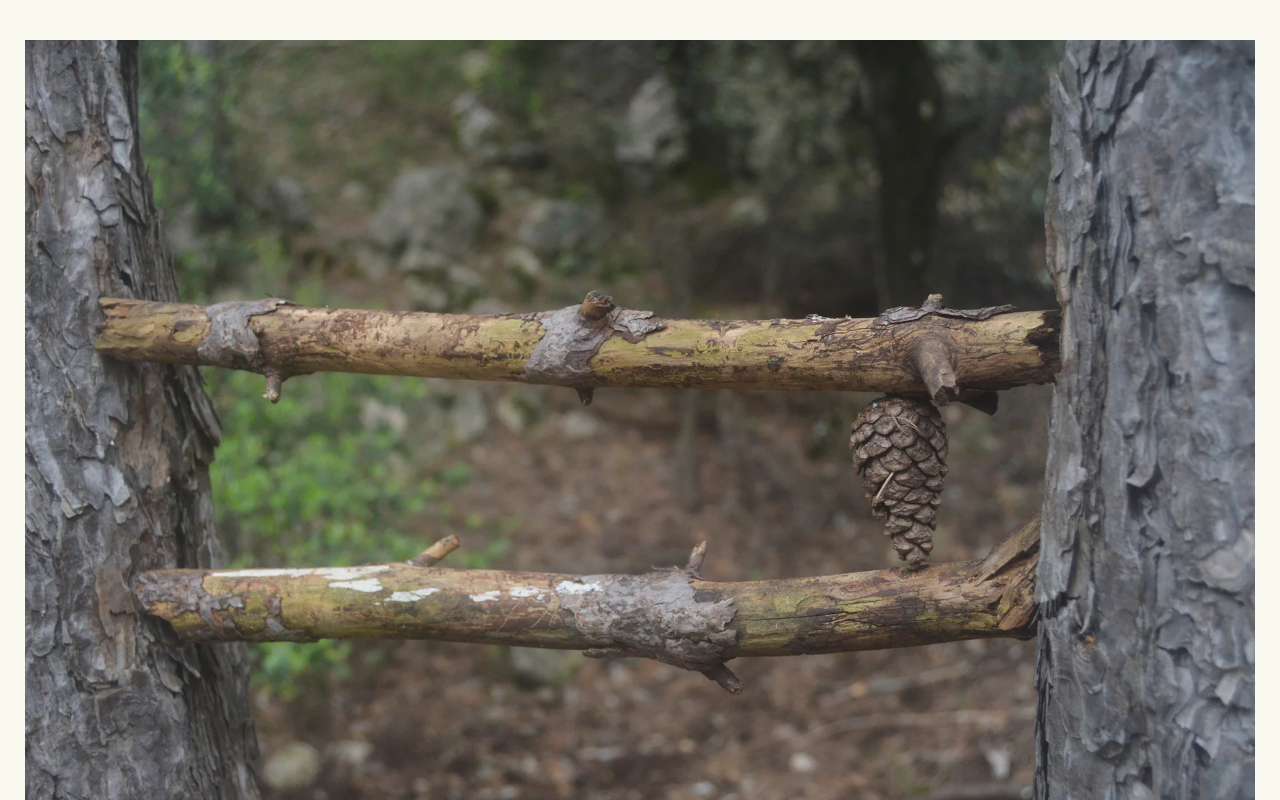
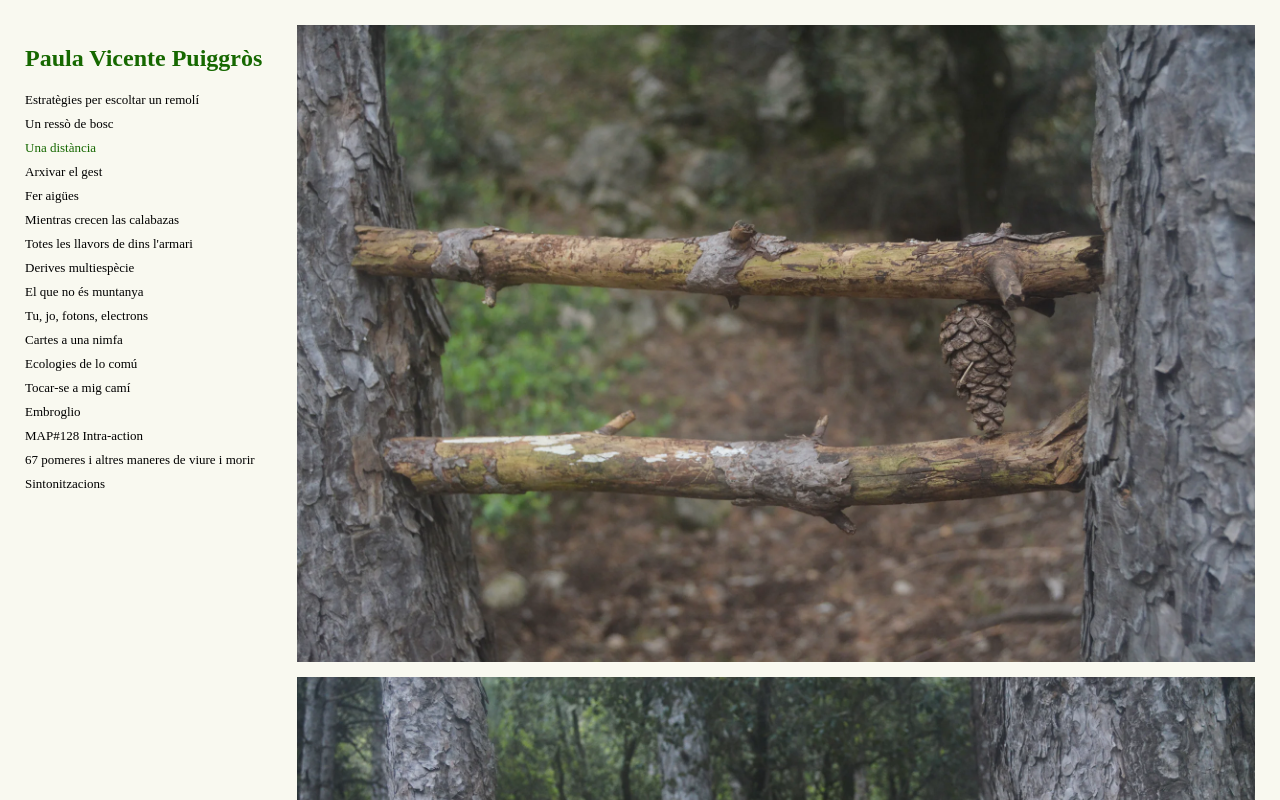
Before and after one commit to paulavicentepuiggros/website, a plain HTML site: page distancia.html in a window 1280 px wide. Shown: the top 800 px of the page. Drawn offline with Linux system fonts and the light colour scheme.

Commit message:
index comú + text + petit

```diff
--- a/distancia.html
+++ b/distancia.html
@@ -5,12 +5,37 @@
     <meta name="viewport" content="width=device-width, initial-scale=1.0">
     <title>Document</title>
 </head>
-<link rel="stylesheet" href="style.css">
+<link rel="stylesheet" href="style2.css">
 <body>
-    <img src="imagen/2.webp"  alt="refugi">
-    <img src="imagen/3.webp" alt="refugi">
-    <img src="imagen/5.webp" alt="refugi" height="400">
-    <img src="imagen/6.webp" alt="refugi">
+
+    <div class="columna-texto">
+        <h2><a href="index.html">Paula Vicente Puiggròs</a></h2>
+        <input type="checkbox" id="toggle-menu" class="menu-check">
+        <label for="toggle-menu" class="menu-boto">Projectes</label>
+        <p>Estratègies per escoltar un remolí</p>
+        <p>Un ressò de bosc</p>
+        <p><a href="distancia.html">Una distància</a></p>
+        <p>Arxivar el gest</p>
+        <p>Fer aigües</p>
+        <p>Mientras crecen las calabazas</p>
+        <p>Totes les llavors de dins l'armari</p>
+        <p>Derives multiespècie</p>
+        <p>El que no és muntanya</p>
+        <p>Tu, jo, fotons, electrons</p>
+        <p>Cartes a una nimfa</p>
+        <p>Ecologies de lo comú</p>
+        <p>Tocar-se a mig camí</p>
+        <p>Embroglio</p>
+        <p>MAP#128 Intra-action</p>
+        <p>67 pomeres i altres maneres de viure i morir</p>
+        <p>Sintonitzacions</p>
+    </div>
+    <div class="columnas">
+        <img src="imagen/2.webp"  alt="refugi">
+        <img src="imagen/3.webp" alt="refugi">
+        <img src="imagen/5.webp" alt="refugi" height="400">
+        <img src="imagen/6.webp" alt="refugi">
+     </div>
 
 </body>
 </html>
--- a/style1.css
+++ b/style1.css
@@ -28,9 +28,11 @@ body {
 .columna-texto p:first-of-type {
     margin-top: 0;
 }
-
+p {
+     font-size: 13px;
+}
 a, a:visited {
-    color: #166800;
+    color: #041500;
     text-decoration: none;
 }
 
--- /dev/null
+++ b/style2.css
@@ -0,0 +1,108 @@
+body {
+    background-color: #f9f9f0;
+    color: #000000;
+    margin: 0;
+    padding: 25px;
+    box-sizing: border-box;
+    min-height: 100vh;
+    display: flex;
+    align-items: flex-start;
+    gap: 35px;
+}
+
+.columna-texto {
+    flex-shrink: 0;
+    position: sticky;
+    top: 25px;
+}
+
+.menu-check,
+.menu-boto {
+    display: none;
+}
+
+.columna-texto p {
+    margin: 8px 0;
+}
+p {
+     font-size: 13px;
+}
+
+.columna-texto p:first-of-type {
+    margin-top: 0;
+}
+
+a, a:visited {
+    color: #166800;
+    text-decoration: none;
+}
+
+a:hover {
+    background-color: #F2E94E;
+    text-decoration: none;
+}
+
+/* Ordinador: 3 columnes */
+.columnas {
+    flex: 1;
+    min-width: 0;
+    display: grid;
+    grid-template-columns: repeat(1, 1fr);
+    gap: 15px;
+    align-items: start;
+}
+
+.columnas img {
+    width: 100%;
+    height: auto;
+    display: block;
+}
+
+/* Mòbils: menú desplegable + 1 sola columna gran per a les fotos */
+@media (max-width: 750px) {
+    body {
+        flex-direction: column;
+        gap: 20px;
+    }
+
+    .columna-texto {
+        position: static;
+        width: 100%;
+    }
+
+    .menu-boto {
+        display: inline-block;
+        cursor: pointer;
+        color: #166800;
+        border: 1px solid #166800;
+        padding: 6px 12px;
+        user-select: none;
+    }
+
+    .menu-boto::after {
+        content: " ▾";
+    }
+
+    .menu-check:checked + .menu-boto {
+        margin-bottom: 12px;
+    }
+
+    .menu-check:checked + .menu-boto::after {
+        content: " ▴";
+    }
+
+    .columna-texto p {
+        display: none;
+    }
+
+    .menu-check:checked ~ p {
+        display: block;
+    }
+
+    .columnas {
+        width: 100%;
+        flex: none;
+        grid-template-columns: 1fr; /* Força 1 sola columna al mòbil */
+        gap: 20px;
+    }
+}
```
Also changed, not shown: tot.html (+13 -2 lines).
